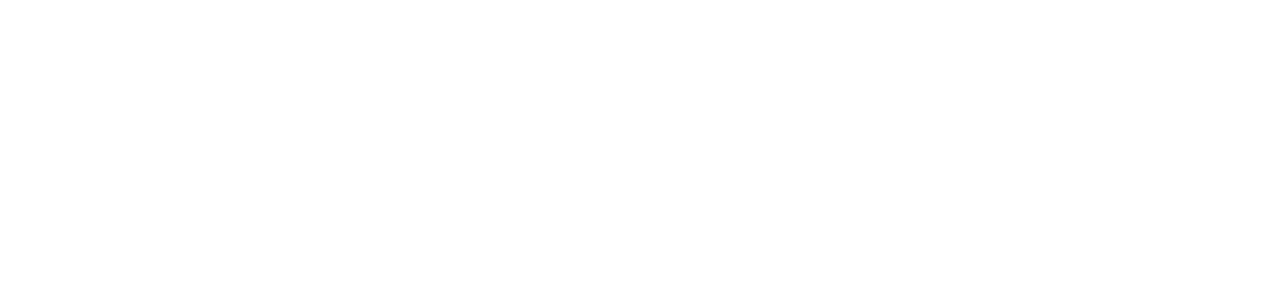
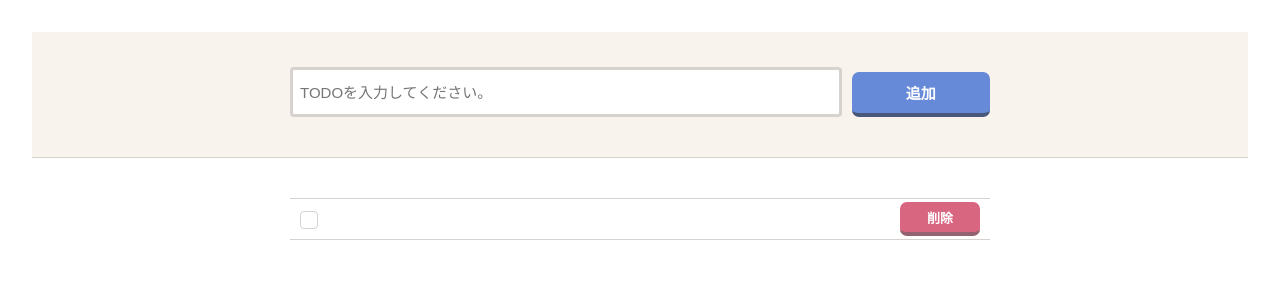
Before and after one commit to kouheihayashi78/vue-todo, a Vue app: page / in a window 1280 px wide. Shown: the top 300 px of the page. Built offline with nearby package versions, Linux system fonts and the light colour scheme; the HTML template or start-up script is replaced by a standard one.

Commit message:
add:ざっくり見た目を整える実装

```diff
--- a/src/App.vue
+++ b/src/App.vue
@@ -1,8 +1,23 @@
-<script setup lang="ts">
-</script>
+<script setup lang="ts"></script>
 
 <template>
+  <div className="input-form">
+    <div className="inner">
+      <input type="text" className="input" placeholder="TODOを入力してください。" />
+      <button className="btn is-primary">追加</button>
+    </div>
+  </div>
+  <div className="inner">
+    <ul className="task-list">
+      <li>
+        <label className="checkbox-label">
+          <input type="checkbox" className="checkbox-input" />
+        </label>
+        <div><span></span></div>
+        <button className="btn is-delete">削除</button>
+      </li>
+    </ul>
+  </div>
 </template>
 
-<style scoped>
-</style>
+<style scoped></style>
--- a/src/assets/main.css
+++ b/src/assets/main.css
@@ -7,22 +7,345 @@
   font-weight: normal;
 }
 
+*,
+*:active,
+*:hover,
+*:before,
+*:after {
+  box-sizing: border-box;
+}
 
-@media (hover: hover) {
-  a:hover {
-    background-color: hsla(160, 100%, 37%, 0.2);
+.inner {
+  max-width: 700px;
+  margin: 0 auto;
+}
+
+.align-center {
+  text-align: center;
+}
+
+.mt-50 {
+  margin-top: 50px;
+}
+
+.input {
+  outline: none;
+  border: solid 3px #d7d2cd;
+  padding: 10px;
+  border-radius: 7px;
+
+  &:focus {
+    background: #f9f9f0;
   }
 }
 
-@media (min-width: 1024px) {
-  body {
+.task-list {
+  list-style: none;
+  margin: 0;
+  padding: 0;
+  border-top: 1px solid #d7d2cd;
+}
+
+.task-list li {
+  padding: 20px 10px;
+  border-bottom: 1px solid #d7d2cd;
+  display: flex;
+  align-items: center;
+  position: relative;
+}
+.task-list li .done span {
+  text-decoration: line-through;
+}
+
+.task-list li label {
+  display: block;
+  cursor: pointer;
+}
+
+.task-list li div {
+  display: block;
+  width: calc(100% - 120px);
+}
+
+.task-list li .btn {
+  position: absolute;
+  right: 10px;
+  width: 80px;
+  padding: 0.5em 1em 0.4em;
+  font-size: 13px;
+  z-index: 10;
+}
+
+.is-cancel {
+  width: 96px;
+  background-color: #999;
+}
+
+.input {
+  display: block;
+  position: relative;
+  width: 100%;
+  font-size: 15px;
+  outline: none;
+  border: solid 1px #d7d2cd;
+  padding: 7px 7px;
+  border-radius: 4px;
+  margin-top: -5px;
+
+  &:focus {
+    background: #f9f9f0;
+  }
+}
+
+.input-form {
+  margin-bottom: 40px;
+  background: #f9f3ee;
+  padding: 40px 0;
+  border-bottom: 1px solid #d7d2cd;
+
+  .inner {
     display: flex;
-    place-items: center;
+    position: relative;
   }
 
-  #app {
-    display: grid;
-    grid-template-columns: 1fr 1fr;
-    padding: 0 2rem;
+  .input {
+    width: 80%;
+    font-size: 15px;
+    outline: none;
+    border: solid 3px #d7d2cd;
+    margin-right: 10px;
+  }
+
+  .btn {
+    width: 20%;
+  }
+
+  .input.error {
+    background-color: #ffd4dd;
+    border-color: #d01137;
+  }
+
+  .error-message {
+    position: absolute;
+    top: 48px;
+    background-color: #d01137;
+    color: #fff;
+    font-size: 13px;
+    font-weight: bold;
+    border-radius: 5px;
+    padding: 2px 5px;
   }
 }
+
+.btn {
+  font-size: 15px;
+  cursor: pointer;
+  font-weight: bold;
+  display: inline-block;
+  padding: 10px 15px;
+  text-decoration: none;
+  background: #668ad8;
+  color: #fff;
+  border: none;
+  border-bottom: solid 4px #485879;
+  border-radius: 7px;
+  outline: none;
+
+  &:active {
+    transform: translateY(4px);
+    border-bottom: none;
+    margin-bottom: 4px;
+  }
+
+  &.is-delete {
+    background-color: #d86681;
+    border-bottom-color: #956270;
+  }
+}
+
+.checkbox-input {
+  display: none;
+}
+
+.checkbox-label {
+  position: relative;
+  margin-right: 30px;
+  top: -10px;
+
+  &::before {
+    content: '';
+    display: block;
+    position: absolute;
+    top: 2px;
+    left: 0;
+    width: 18px;
+    height: 18px;
+    border: 1px solid #d7d2cd;
+    border-radius: 4px;
+  }
+}
+
+.done .checkbox-label {
+  color: #999;
+
+  &::after {
+    content: '';
+    display: block;
+    position: absolute;
+    top: 0;
+    left: 5px;
+    width: 7px;
+    height: 14px;
+    transform: rotate(40deg);
+    border-bottom: 3px solid #d01137;
+    border-right: 3px solid #d01137;
+  }
+}
+
+/* Task List Fade */
+.fade-enter-active {
+  background-color: #fff8b0;
+  transition: background-color 300ms;
+}
+.fade-enter-done {
+  transition: background-color 1s;
+}
+.fade-exit {
+  background-color: #ffacbf;
+}
+.fade-exit-active {
+  background-color: transparent;
+  transition: background-color 700ms;
+}
+.fade-exit-active label {
+  opacity: 0.3;
+  transition: opacity 700ms;
+}
+
+.global-head {
+  color: #fff;
+  background: #201402;
+  margin: 0;
+  padding: 10px;
+
+  a {
+    color: #fff;
+    text-decoration: none;
+
+    &:hover {
+      text-decoration: underline;
+    }
+  }
+  ul {
+    list-style: none;
+    display: flex;
+    margin: 0;
+    padding: 0;
+
+    li {
+      margin: 0 10px;
+
+      span {
+        cursor: pointer;
+
+        &:hover {
+          text-decoration: underline;
+        }
+      }
+    }
+  }
+}
+
+.alert {
+  font-size: 14px;
+  position: fixed;
+  width: 300px;
+  right: 10px;
+  bottom: 10px;
+  color: #155724;
+  background: #d4edda;
+  border: solid 1px #c3e6cb;
+  padding: 13px;
+  border-radius: 7px;
+}
+
+ul.tag-list {
+  list-style: none;
+  margin-left: 0;
+  margin-top: -15px;
+  padding: 0;
+
+  > li {
+    display: inline-block;
+    margin-left: 5px;
+    margin-bottom: 7px;
+    font-size: 93%;
+
+    &.active {
+      > a {
+        background: none;
+      }
+    }
+
+    > a {
+      text-decoration: none;
+      background: #fce59f;
+      border: solid 3px #fce59f;
+      color: #333;
+      display: inline-block;
+      padding: 3px 13px;
+      border-radius: 20px;
+      cursor: pointer;
+
+      &:hover {
+        background: #fff6c6;
+        border-color: #fff6c6;
+      }
+    }
+  }
+}
+
+.login-page {
+  background: #f9f3ee;
+  width: 100vw;
+  height: 100vh;
+  display: flex;
+  flex-direction: column;
+  justify-content: center;
+  align-items: center;
+
+  .links {
+    margin-top: 10px;
+    font-size: 93%;
+
+    a {
+      color: #1b1e21;
+    }
+  }
+}
+
+.login-panel {
+  width: 500px;
+  background: #fcfaf6;
+  padding: 50px;
+  border-radius: 20px;
+  box-shadow: 2px 2px 25px #e3dfd4;
+
+  .input-group {
+    margin-bottom: 10px;
+  }
+
+  label {
+    font-size: 0.8em;
+    width: 100%;
+    display: block;
+  }
+
+  .input {
+    width: 100%;
+  }
+
+  .btn {
+    margin-top: 5px;
+  }
+}
```
